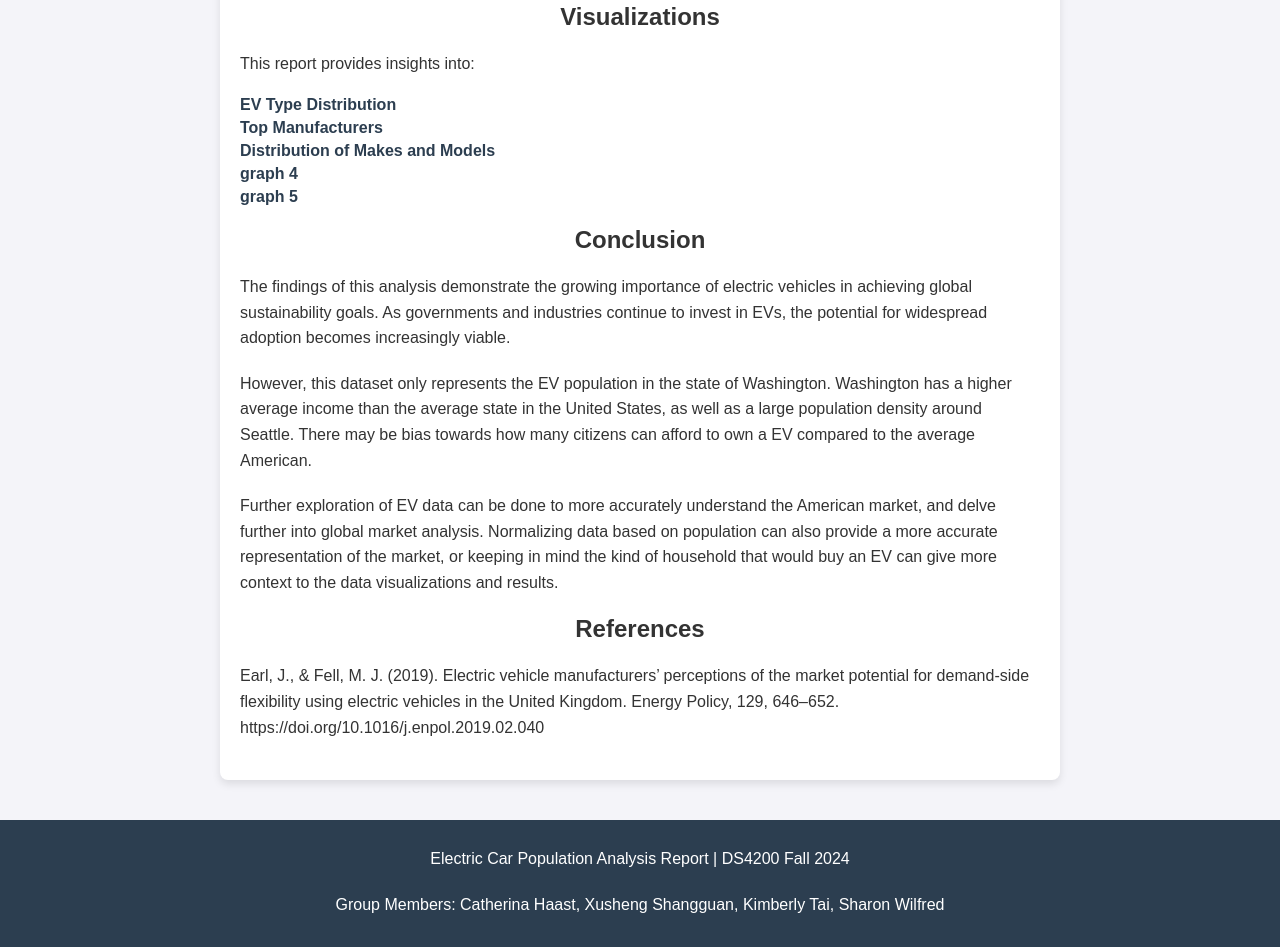
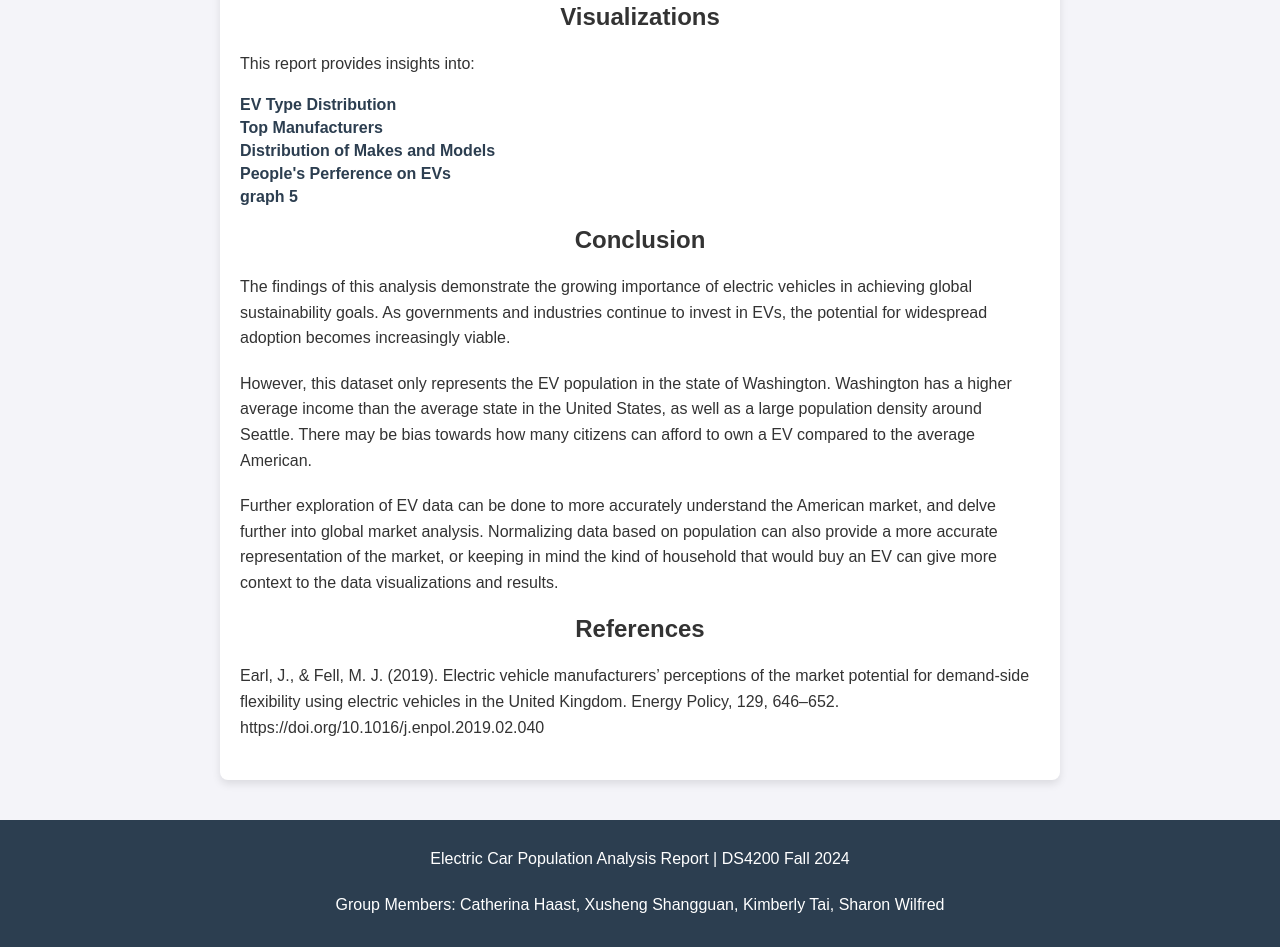
Before and after one commit to XushengShangguan/DS4200-Project, a plain HTML site: page index.html in a window 1280 px wide. Shown: the part 747-1694 px from the top of the page. Drawn offline with Linux system fonts and the light colour scheme.

Commit message:
add my graph to the index webpage

```diff
--- a/index.html
+++ b/index.html
@@ -49,7 +49,7 @@
                 <li><a href="ev_type_distribution.html">EV Type Distribution</a></li>
                 <li><a href="static_bar_chart.html">Top Manufacturers</a></li>
                 <li><a href="interactive_makemodel.html">Distribution of Makes and Models</a></li>
-                <li><a href="graph-4.html">graph 4</a></li>
+                <li><a href="svg.html">People's Perference on EVs</a></li>
                 <li><a href="graph-5.html">graph 5</a></li>
             </ul>
         </section>
```
